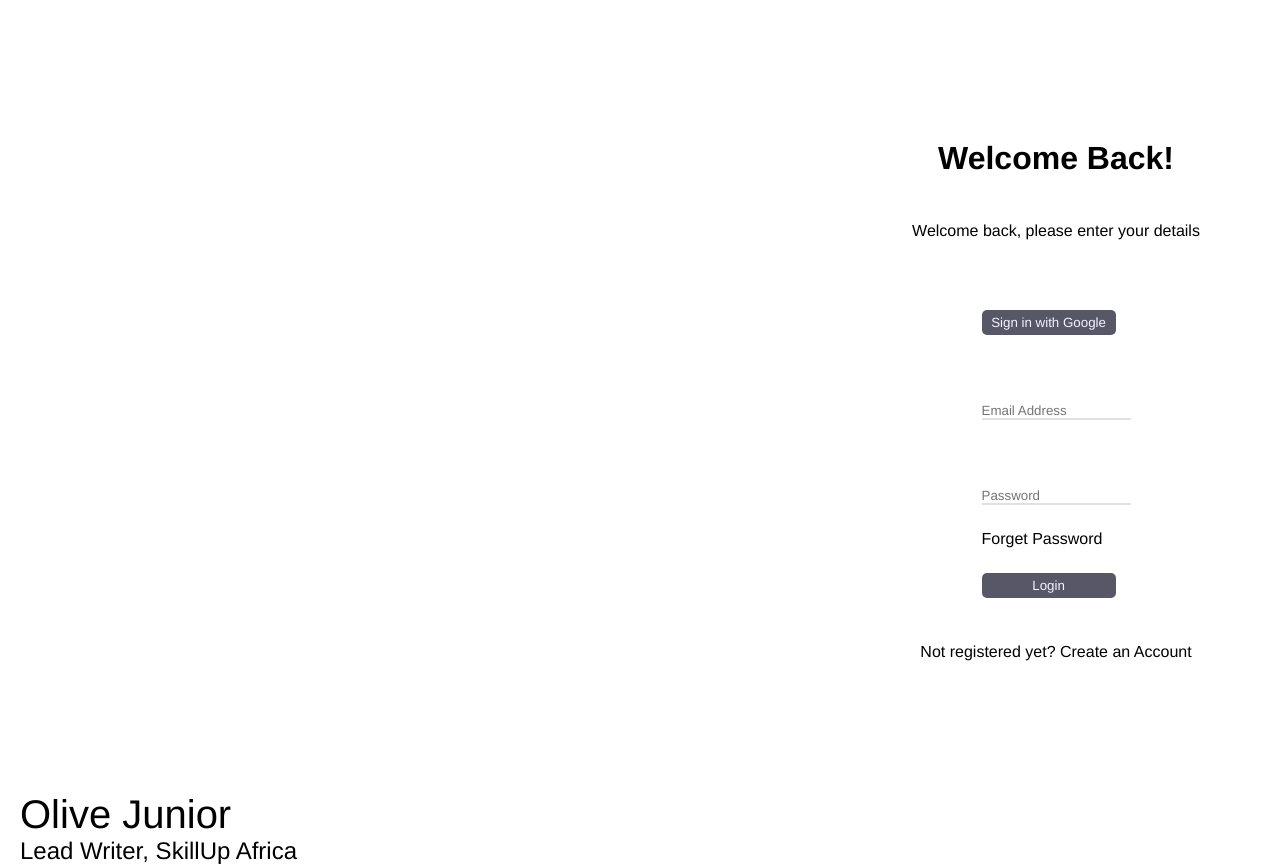
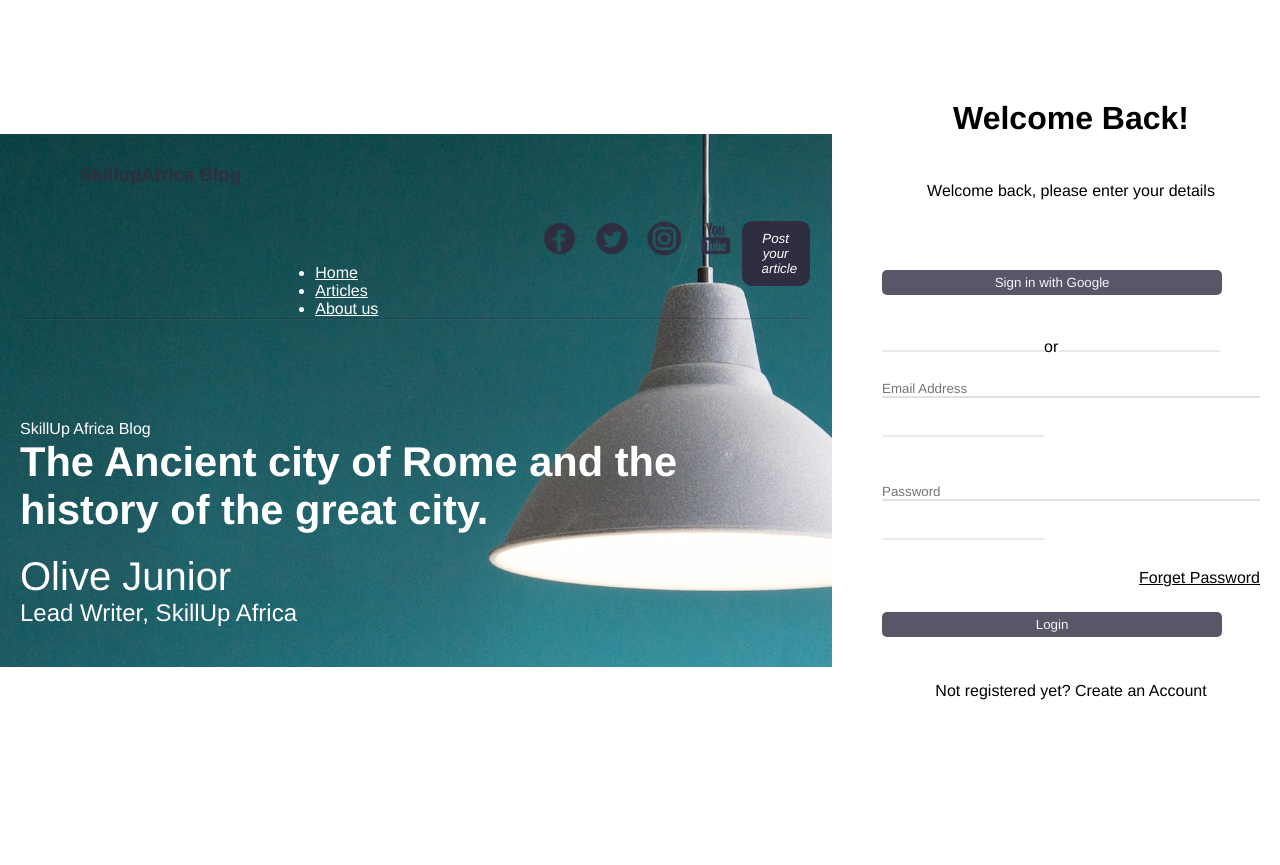
Before and after one commit to Adesina-Abiodun/SkillUp-Blog, a React (Vite) app in the folder SKILLUP-BLOG/: page /login in a window 1280 px wide. After the commit the page ends 800 px from the top, so only its background shows below. Built offline with nearby package versions, Linux system fonts and the light colour scheme.

Commit message:
chris and josh push

```diff
--- a/SKILLUP-BLOG/src/LoginPage/Login.css
+++ b/SKILLUP-BLOG/src/LoginPage/Login.css
@@ -1,48 +1,20 @@
-* {
+*{
     box-sizing: border-box;
     margin: 0;
     padding: 0;
     font-family: Helvetica, sans-serif;
   }
-
  .loginpage {
     display: flex;
     justify-content: center;
     align-items: center;
-    height: 100vh;
-    width: 100vw;
+    width: 100%;
   }
-
-  /* .register-wrapper {
-    display: flex;
-    max-width: 70%;
-    justify-content: center;
-    min-height: 600px;
-  }
-
-  .register-banner {
-    background-image: url(./images/bg.svg);
+  .txtcnt{
+    background: url('./img/bgimg.svg');
+    background-position: center;
+    background-repeat: none;
     background-size: cover;
-    background-position: center;
-    padding: 45px;
-    color: #F3F2FF;
-    width: 70%;
-    display: flex;
-    flex-direction: column;
-  }
-
-  .register-banner a {
-    color: currentColor;
-    text-decoration: none;
-    margin-bottom: auto;
-  }
-
-  .register-banner a:hover {
-    color: black;
-    text-decoration: underline;
-  } */
-
-  .banner-text {
     display: flex;
     flex-direction: column;
     height: 100%;
@@ -50,24 +22,30 @@
     padding: 30px 20px;
     justify-content: space-between;
   }
+
   .home{
+    margin-top: 100px;
     text-decoration: none;
     color: white;
-    margin-bottom: 400px;
   }
-  .banner-text h2 {
+  .title {
     width: 100%;
     font-weight: 700;
-    font-size: 19rem;
+    font-size: 2.6rem;
+    color: white;
+  }
+  #autor{
+    margin-top: 20px;
+    margin-bottom: 10px;
     color: white;
   }
 
-  .banner-text h3 {
+  #olive{
     font-weight: 500;
     font-size: 40px;
   }
 
-  .banner-text h4 {
+  #lead{
     font-weight: 500;
     font-size: 24px;
   }
@@ -80,5 +58,31 @@
     align-items: center;
     justify-content: center;
     row-gap: 20px;
-    /* background: #F3F2FF; */
+    padding-top: 100px;
+    padding-left: 50px;
+    padding-right: 20px;
+    padding-bottom: 100px;
   }
+  .fom{
+    width: 100%;
+  }
+  form input {
+    outline: none;
+    border: none;
+    margin-top: 25px;
+    background-color: transparent;
+    border-bottom: 2px rgba(47, 46, 65, 0.15) solid;
+  }
+  #pswrd{
+    text-align: right;
+    width: 100%;
+  }
+  #login {
+    background-color: rgba(47, 46, 65, 0.8);
+    padding: 5px;
+    border-radius: 5px;
+    width: 90%;
+    border: none;
+    outline: none;
+    color: #F3F2FF;
+  }
--- a/SKILLUP-BLOG/src/LoginPage/Login.jsx
+++ b/SKILLUP-BLOG/src/LoginPage/Login.jsx
@@ -2,6 +2,9 @@ import React from 'react'
 import { useForm } from "react-hook-form"
 import { NavLink } from "react-router-dom"
 import './Login.css'
+import v1 from './img/v1.svg'
+import v2 from './img/v1.svg'
+import NavBar from '../NavBar/NavBar'
 
 
 function Login() {
@@ -12,27 +15,29 @@ function Login() {
 
   return (
     <div className='loginpage'>
-      <div className="banner-text">
+      <div className="txtcnt">
+      <NavBar/>
         <NavLink className="home" to="/">SkillUp Africa Blog</NavLink>
         <h2 className="title">The Ancient city of Rome and the history of the great city.</h2>
-        <span id='autor'>
-          <h3>Olive Junior</h3>
-          <h4>Lead Writer, SkillUp Africa</h4>
-        </span>
+        <div id='autor'>
+          <h3 id='olive'>Olive Junior</h3>
+          <h4 id='lead'>Lead Writer, SkillUp Africa</h4>
+        </div>
       </div>
       <div className='form'>
         <h1>Welcome Back!</h1>
         <p>Welcome back, please enter your details</p>
-        <form action="">
-        <button>Sign in with Google</button><br/><br/>
-        <p></p>
-        <input type="email" placeholder='Email Address'/>
-        <p></p>
-        <br/>
-        <input type="password" placeholder='Password' />
-        <p></p>
-        <p>Forget Password</p>
-        <button>Login</button>
+        <form className='fom' action="">
+          <button>Sign in with Google</button>
+          <br/><br/>
+          <p><img src={v1}/>or<img src={v2}/></p>
+          <input type="email" placeholder='Email Address'/>
+          <p><img src={v2}/></p>
+          <br/>
+          <input type="password" placeholder='Password' />
+          <p><img src={v2}/></p>
+          <p id='pswrd'><NavLink>Forget Password</NavLink></p>
+          <button id='login'>Login</button>
         </form>
         <p>Not registered yet? Create an Account</p>
       </div>
--- a/SKILLUP-BLOG/src/NavBar/NavBar.jsx
+++ b/SKILLUP-BLOG/src/NavBar/NavBar.jsx
@@ -22,7 +22,7 @@ const NavBar = () => {
         </header>
 
         <nav className="nav">
-            <div className="nav-list">
+            <div className="home">
                 <ul>
                     <NavLink to={'/'}><li>Home</li></NavLink>
                     <NavLink to={'/post/:id'}><li>Articles</li></NavLink>
```
